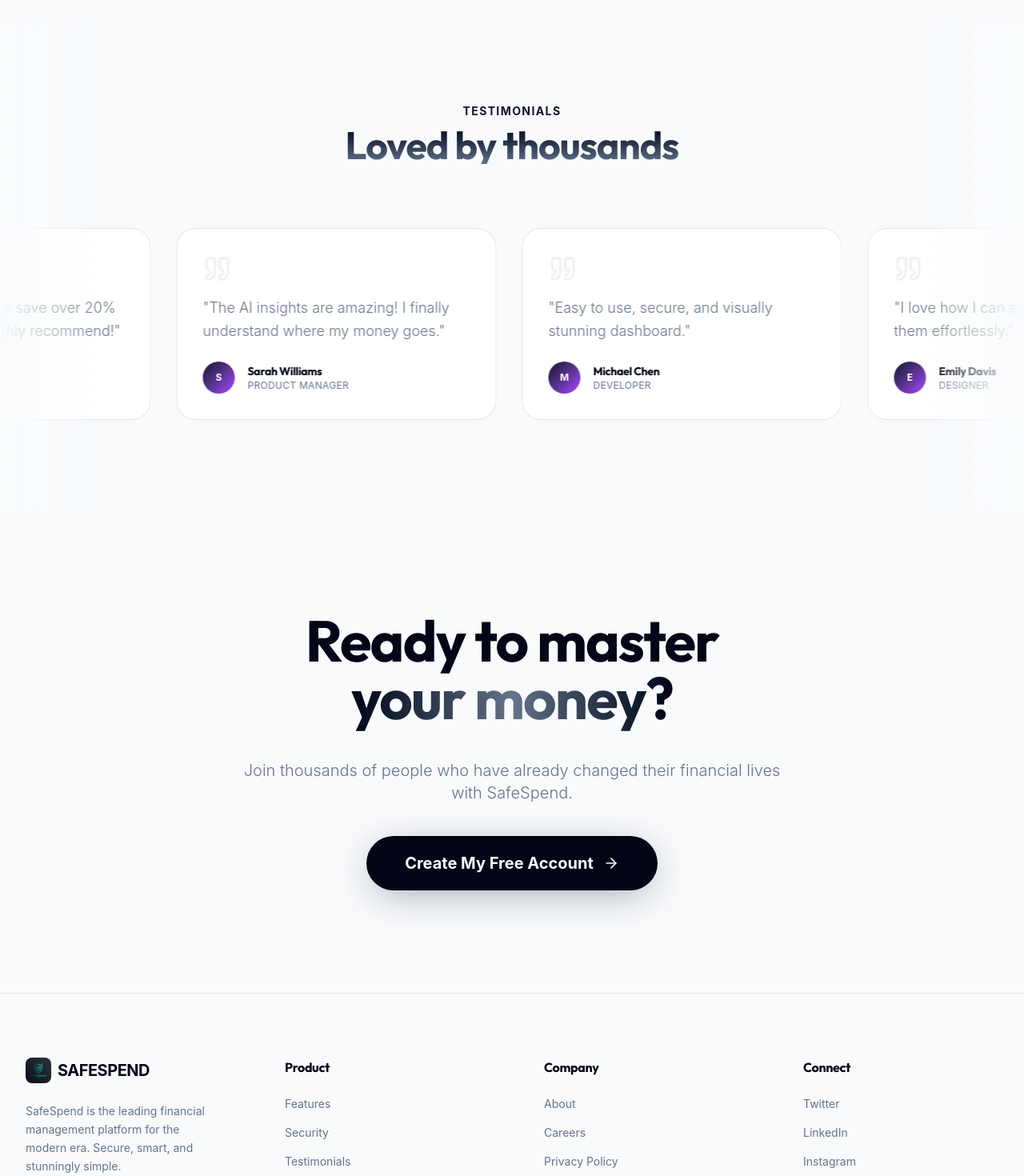
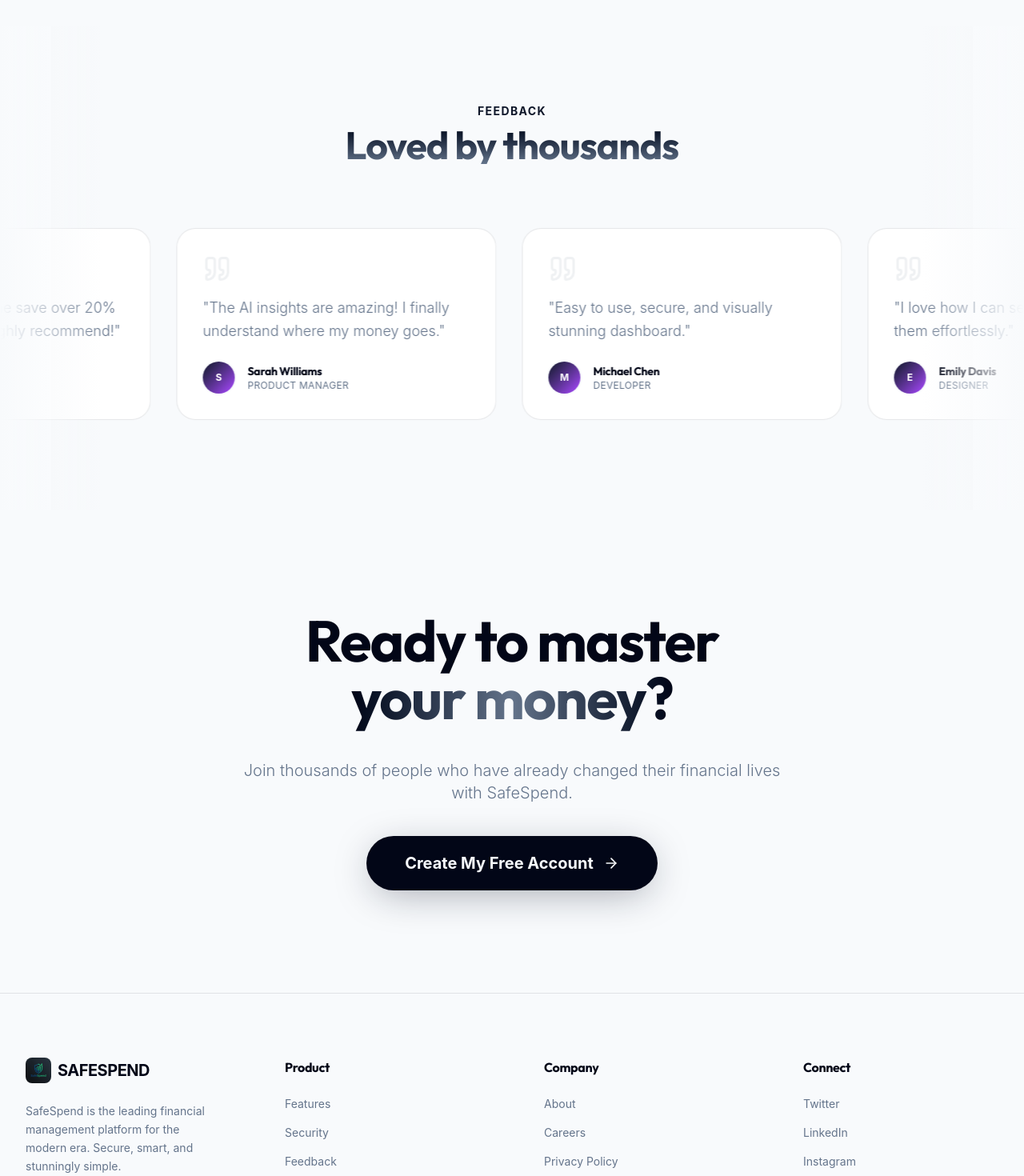
Before and after one commit to ankit-tiwari-dev/SafeSpend-Smart-Finance-Tracker, a React (Vite) app in the folder client/: page / in a window 1280 px wide. Shown: the part 2360-3830 px from the top of the page at 80% size. Built offline with nearby package versions, Linux system fonts and the light colour scheme; no server answers.

Commit message:
chore: save state before adding contact and feedback features

```diff
--- a/client/src/pages/LandingPage.jsx
+++ b/client/src/pages/LandingPage.jsx
@@ -30,9 +30,7 @@ const testimonials = [
 const LandingPage = () => {
     const navigate = useNavigate();
     const [isMobileMenuOpen, setIsMobileMenuOpen] = useState(false);
-    const isAuthenticated = !!localStorage.getItem("token");
-
-    const handleGetStarted = () => navigate(isAuthenticated ? "/dashboard" : "/login");
+    const handleGetStarted = () => navigate("/signup");
 
     const toggleMenu = () => setIsMobileMenuOpen(!isMobileMenuOpen);
 
@@ -268,7 +266,7 @@ const LandingPage = () => {
             </section>
             <section id="feedback" className="py-24 bg-[var(--color-bg)] relative overflow-hidden">
                 <div className="max-w-4xl mx-auto text-center mb-16 px-4">
-                    <span className="text-primary text-sm font-bold uppercase tracking-widest mb-2 block">Testimonials</span>
+                    <span className="text-primary text-sm font-bold uppercase tracking-widest mb-2 block">Feedback</span>
                     <h2 className="text-4xl sm:text-5xl font-bold bg-clip-text text-transparent bg-gradient-to-b from-[var(--color-text)] to-[var(--color-text-muted)]">
                         Loved by thousands
                     </h2>
@@ -370,7 +368,7 @@ const LandingPage = () => {
                         <ul className="space-y-4 text-sm text-[var(--color-text-muted)]">
                             <li><a href="#features" className="hover:text-primary transition-colors">Features</a></li>
                             <li><a href="#security" className="hover:text-primary transition-colors">Security</a></li>
-                            <li><a href="#feedback" className="hover:text-primary transition-colors">Testimonials</a></li>
+                            <li><a href="#feedback" className="hover:text-primary transition-colors">Feedback</a></li>
                         </ul>
                     </div>
 
```
Also changed, not shown: 1 other file (tests, documents, lock files or other folders).
